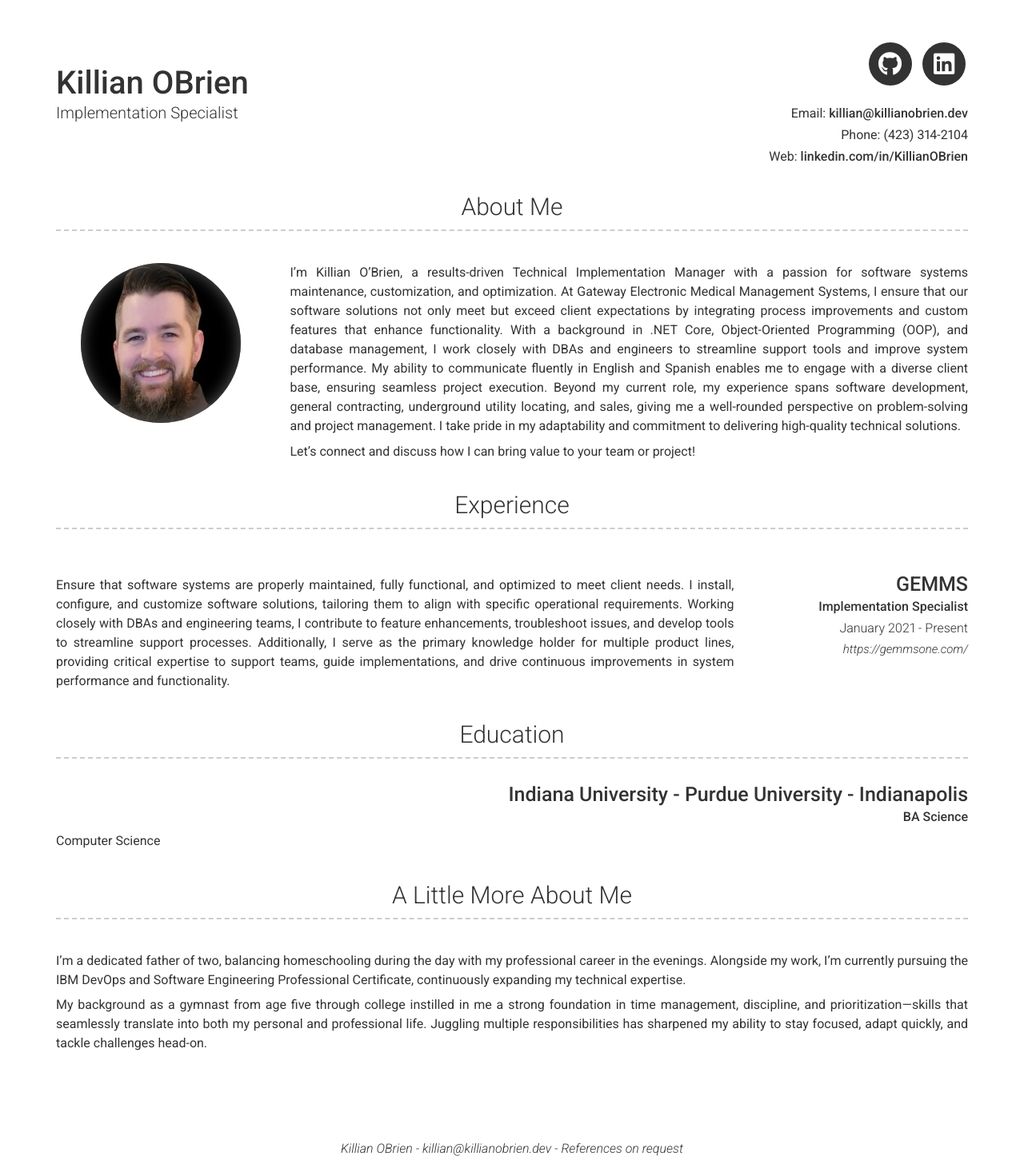
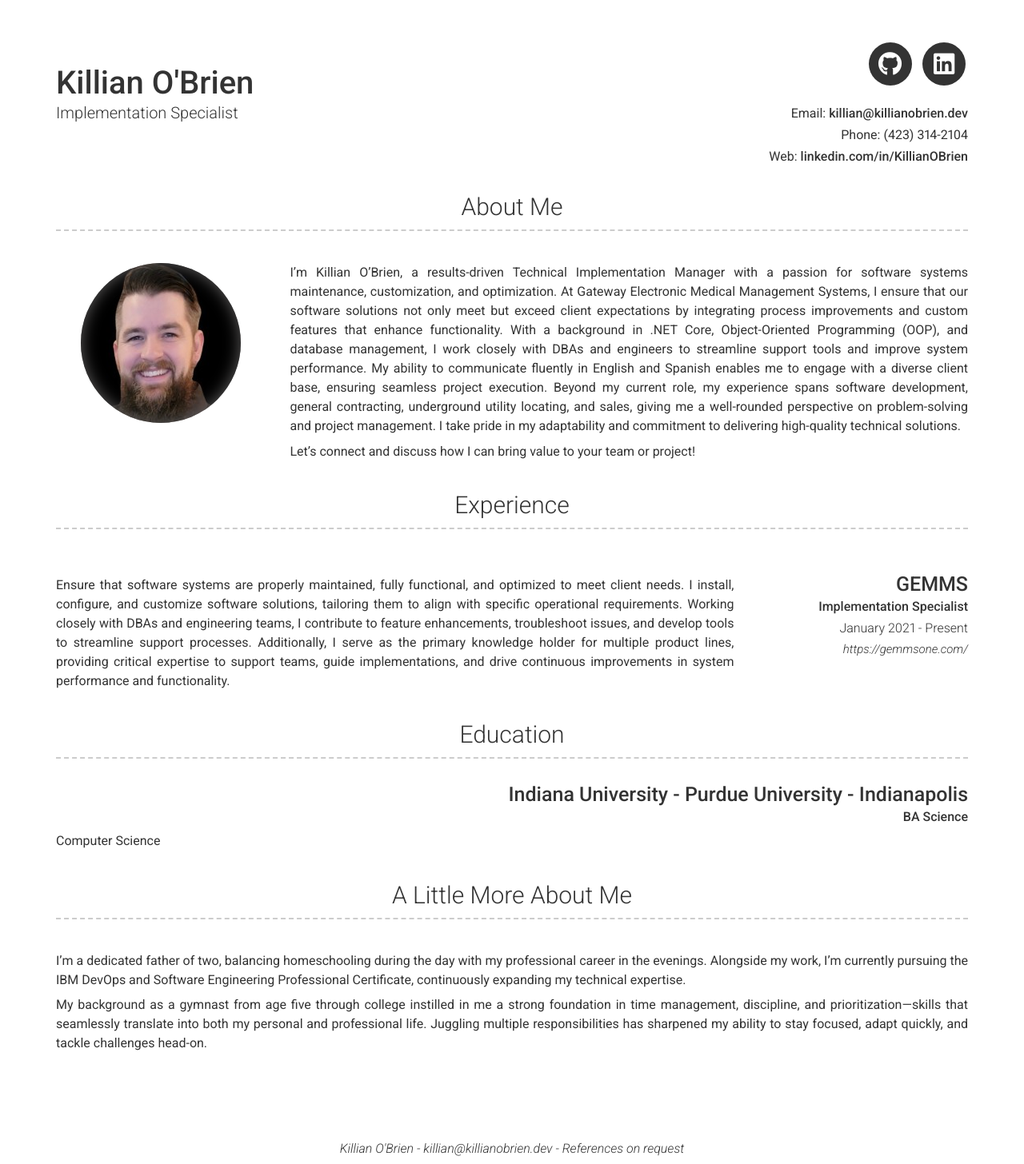
Before and after one commit to KillianGOBrien/KillianGOBrien.github.io, a Jekyll site: the page built from index.md, in a window 1280 px wide. Shown: the whole page at 80% size. Built offline with Jekyll 4.4.1, drawn with Linux system fonts in a browser that asks for light colours; nearby versions of some CDN libraries.

Commit message:
Update _config.yml

```diff
--- a/_config.yml
+++ b/_config.yml
@@ -6,7 +6,7 @@ repository: Git repository where your resume will be hosted, only required if yo
 version: 2
 
 # Personal info
-name: Killian OBrien
+name: "Killian O'Brien"
 title: Implementation Specialist
 email: killian@killianobrien.dev
 # email_title: Email (Email title override)
```
